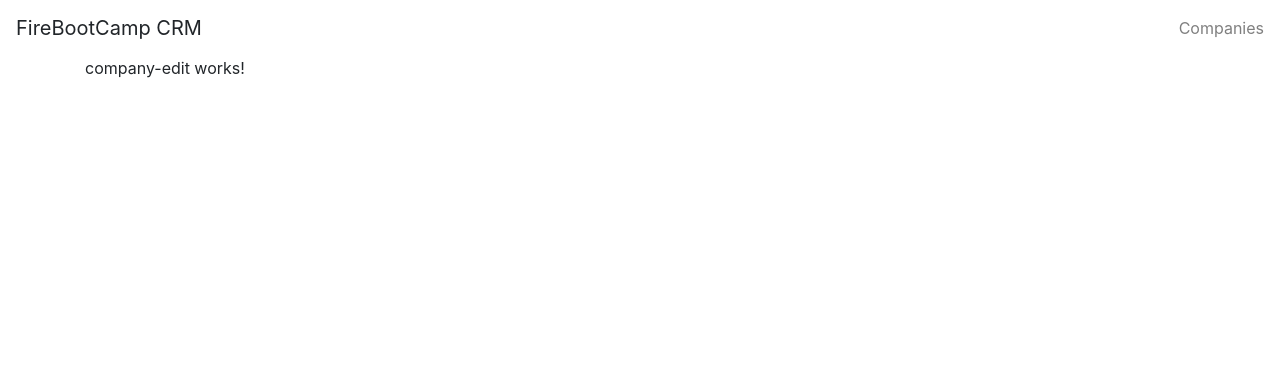
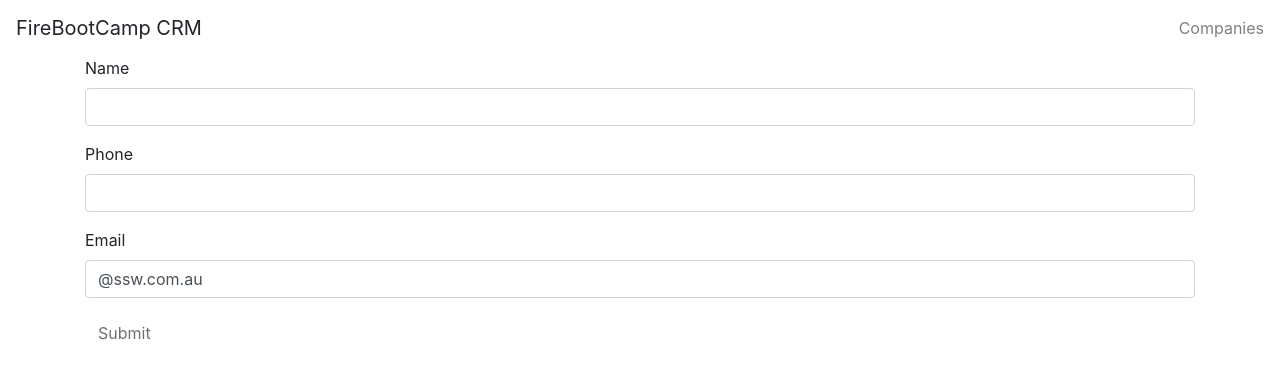
Before and after one commit to SSWConsulting/fbc-angular-melbourne-201909, an Angular app: page /company/new in a window 1280 px wide. Shown: the top 378 px of the page. Built offline with nearby package versions, Linux system fonts and the light colour scheme.

Commit message:
Added AddCompany and EditCompany

```diff
--- a/src/app/app-routing.module.ts
+++ b/src/app/app-routing.module.ts
@@ -7,7 +7,8 @@ import { CompanyEditComponent } from './company/company-edit/company-edit.compon
 const routes: Routes = [
   { path: '', redirectTo: 'company/list', pathMatch: 'full' },
   { path: 'company/list', component: CompanyListComponent },
-  { path: 'company/new', component: CompanyEditComponent }
+  { path: 'company/new', component: CompanyEditComponent },
+  { path: 'company/edit/:id', component: CompanyEditComponent },
 ];
 
 @NgModule({
--- a/src/app/app.module.ts
+++ b/src/app/app.module.ts
@@ -3,7 +3,7 @@ import { NgModule } from '@angular/core';
 
 import { AppRoutingModule } from './app-routing.module';
 import { AppComponent } from './app.component';
-import {FormsModule} from '@angular/forms';
+import {FormsModule, ReactiveFormsModule} from '@angular/forms';
 import { CompanyListComponent } from './company/company-list/company-list.component';
 import { NgbModule} from '@ng-bootstrap/ng-bootstrap';
 import { HttpClientModule } from '@angular/common/http';
@@ -21,6 +21,7 @@ import { CompanyEditComponent } from './company/company-edit/company-edit.compon
     BrowserModule,
     AppRoutingModule,
     FormsModule,
+    ReactiveFormsModule,
     NgbModule,
     HttpClientModule
   ],
--- a/src/app/company/company-edit/company-edit.component.html
+++ b/src/app/company/company-edit/company-edit.component.html
@@ -1 +1,24 @@
-<p>company-edit works!</p>
+
+<form [formGroup]="companyForm" novalidate>
+    <div class="form-group">
+      <label for="name">Name</label>
+      <input type="text" class="form-control" name="name" formControlName="name">
+      <div *ngIf="companyForm.get('name').hasError('required') && companyForm.get('name').touched" class="alert alert-danger">
+        Name is required
+      </div>
+    </div>
+
+    <div class="form-group">
+      <label for="phone">Phone</label>
+      <input type="text" class="form-control" name="phone" formControlName="phone" />
+    </div>
+
+    <div class="form-group">
+      <label for="email">Email</label>
+      <input type="text" class="form-control" name="email" formControlName="email" />
+    </div>
+
+    <div class="form-group">
+      <button (click)="saveCompany()" [disabled]="companyForm.invalid" class="btn btn-default">Submit</button>
+    </div>
+  </form>
--- a/src/app/company/company-edit/company-edit.component.ts
+++ b/src/app/company/company-edit/company-edit.component.ts
@@ -1,4 +1,8 @@
 import { Component, OnInit } from '@angular/core';
+import { Company } from '../company';
+import { FormGroup, FormBuilder, Validators } from '@angular/forms';
+import { CompanyService } from '../company.service';
+import { Router, ActivatedRoute } from '@angular/router';
 
 @Component({
   selector: 'fbc-company-edit',
@@ -7,9 +11,45 @@ import { Component, OnInit } from '@angular/core';
 })
 export class CompanyEditComponent implements OnInit {
 
-  constructor() { }
+  isNewCompany: boolean;
+  company: Company;
+  companyForm: FormGroup;
+  companyId: number;
+
+  constructor(
+    private companyService: CompanyService,
+    private router: Router,
+    private activatedRoute: ActivatedRoute,
+    private formBuilder: FormBuilder
+  ) { }
 
   ngOnInit() {
+    this.companyId = this.activatedRoute.snapshot.params['id'];
+    this.isNewCompany = !this.companyId;
+
+    this.companyForm = this.formBuilder.group(
+      {
+        name: ['', Validators.required],
+        email: ['@ssw.com.au'],
+        phone : ['']
+      }
+    );
+
+    if (!this.isNewCompany){
+      this.companyService.getCompany(this.companyId)
+      .subscribe(company => this.companyForm.patchValue(company));
+    }
+  }
+
+  saveCompany() {
+    if (this.isNewCompany) {
+      this.companyService.addCompany(this.companyForm.value)
+      .subscribe(c => this.router.navigateByUrl(''));
+    } else {
+      const company = {...this.companyForm.value, id: this.companyId};
+      this.companyService.updateCompany(company)
+      .subscribe(c => this.router.navigateByUrl(''));
+    }
   }
 
 }
--- a/src/app/company/company-table/company-table.component.html
+++ b/src/app/company/company-table/company-table.component.html
@@ -13,7 +13,7 @@
       <td>{{company.email}}</td>
       <td>{{company.phone}}</td>
       <td class="company-buttons">
-        <button class="btn btn-warning">Edit</button>
+        <button class="btn btn-warning" [routerLink]="['/company', 'edit', company.id]" >Edit</button>
         <button class="btn btn-danger" (click)="deleteClicked(company)">Delete</button>
       </td>
     </tr>
--- a/src/app/company/company.service.ts
+++ b/src/app/company/company.service.ts
@@ -32,7 +32,7 @@ export class CompanyService {
     return this.httpClient.delete<Company>(`${this.API_BASE}/company/${company.id}`);
   }
 
-  addCompany(company: Company): Observable<Company>{
+  addCompany(company: Company): Observable<Company> {
     return this.httpClient.post<Company>(`${this.API_BASE}/company`, company
     , { headers: new HttpHeaders().set('content-type', 'application/json') });
   }
```
